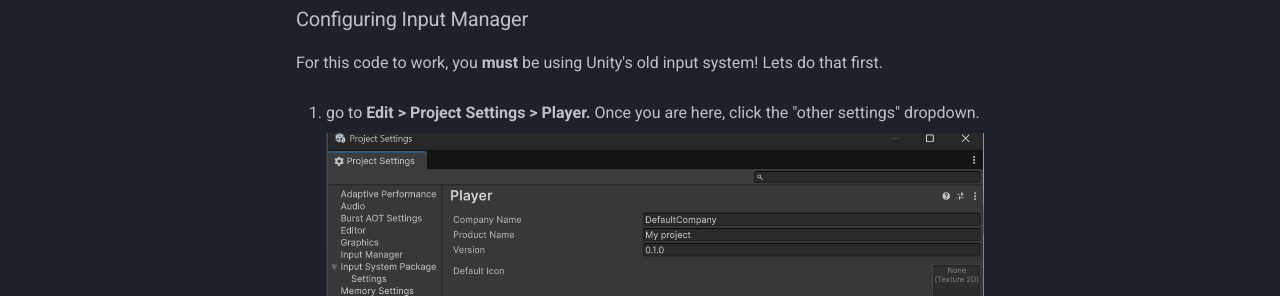
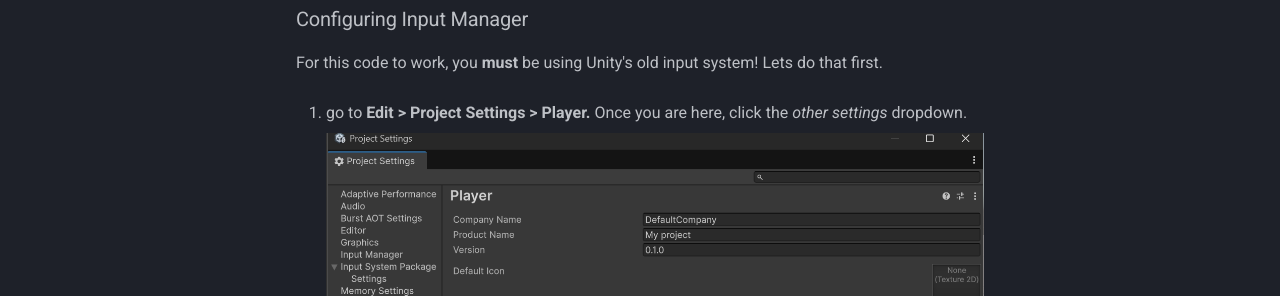
Before and after one commit to Lyra-is-confused/material-for-MKDocs-testing, an MkDocs documentation site: the page built from docs/player-script.md, in a window 1280 px wide and 1400 px high. Shown: the part 310-606 px from the top of the window. Built offline with MkDocs 1.6.1 and Material for MkDocs 9.7.7, drawn with Linux system fonts in a browser that asks for light colours; some of the changed text lies outside the part shown.

```diff
--- a/docs/player-script.md
+++ b/docs/player-script.md
@@ -5,7 +5,7 @@ Now that we have created a player model, its time for scripting! In this part of
 
 For this code to work, you **must** be using Unity's old input system! Lets do that first.
 
-1. go to **Edit > Project Settings > Player.** Once you are here, click the "other settings" dropdown.
+1. go to **Edit > Project Settings > Player.** Once you are here, click the *other settings* dropdown.
 
     ![Player Settings](assets/Screenshot%20(57).png "Player Settings")
 
@@ -17,12 +17,12 @@ This is a very simple step, but an important one! We need to enable the old Inpu
 
 ### Adding a script to the player
 
-1. To create your player script, **click** your player object, and in the inspector, **click** "Add Component"
+1. To create your player script, **click** your player object, and in the inspector, **click** *Add Component*
 
 
     ![Adding Script](assets/Screenshot%20(53).png "Add your script")
 
-2. A menu will now pop up. Scroll down to the bottom of the menu, and **select** "New script".
+2. A menu will now pop up. Scroll down to the bottom of the menu, and **select** *New script*.
 
 
     ![New Script Page](assets/Screenshot%20(54).png "New Script Page")
@@ -235,7 +235,7 @@ public class MovementScript : MonoBehaviour {
 
     - Semicolons not placed at the end
     - Case-Sensitive errors (such as "Input" not having an uppercase I)
-    - Missing references in the Inspector (CharacterController or GroundCheck not assigned)
+    - Missing references in the Inspector (`CharacterController` or `GroundCheck` not assigned)
     - Ground layer not set correctly
 
     Whenever you finish your code, always make sure to double check for these minor errors
```
Also changed, not shown: README.md (+3 -3 lines), docs/Mouse_Look.md (+4 -3 lines), docs/Project-creation.md (+1 -1 lines), docs/Scene-creation.md (+4 -4 lines).
